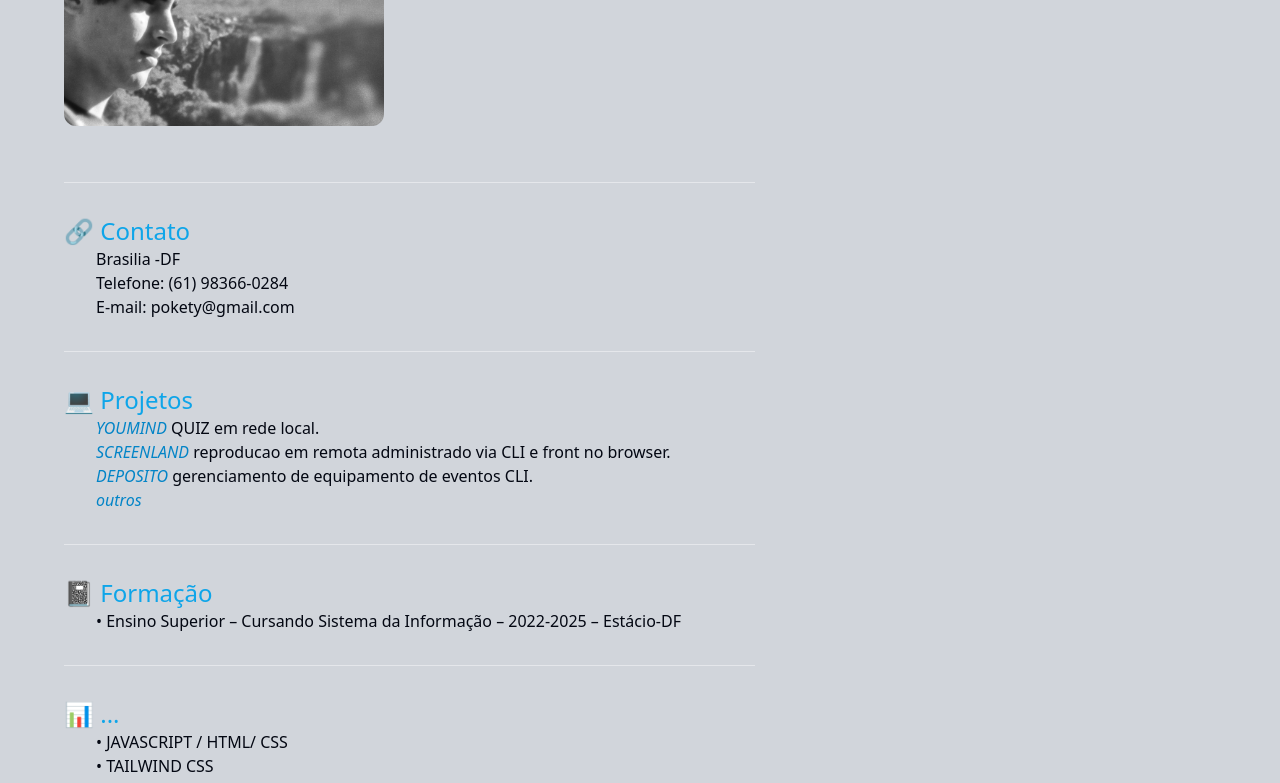
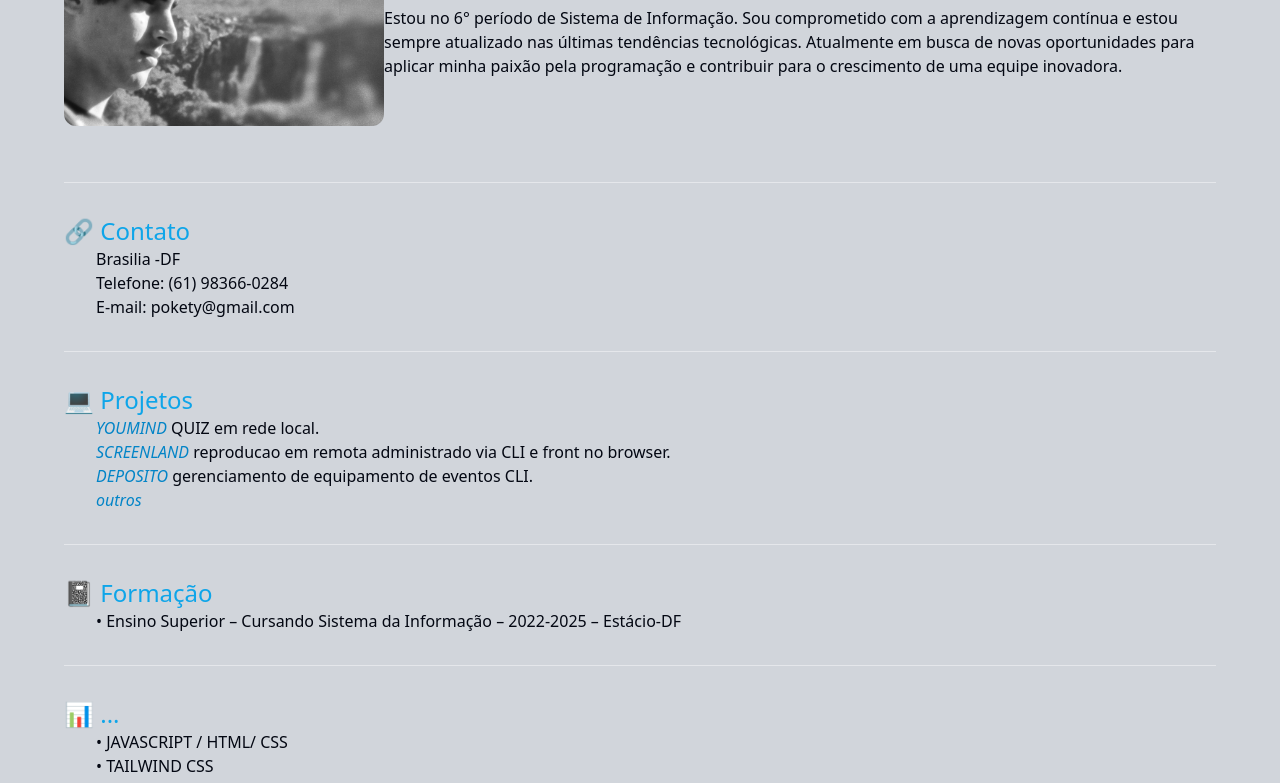
Before and after one commit to pokety/pokety.github.io, a plain HTML site: page index.html in a window 1280 px wide. Shown: the part 118-901 px from the top of the page. Drawn offline with nearby package versions, Linux system fonts and the light colour scheme.

Commit message:
Update index.html

```diff
--- a/index.html
+++ b/index.html
@@ -14,7 +14,8 @@
             <div class="flex flex-col   ">
                 <h1 class="text-sky-500 text-3xl ml-8 " id="-claudio-amilton">Claudio Amilton da Silva</h1>
                 <br/>
-
+                <p>Estou no 6° período de Sistema de Informação. Sou comprometido com a aprendizagem contínua e estou sempre atualizado nas últimas tendências tecnológicas.
+Atualmente em busca de novas oportunidades para aplicar minha paixão pela programação e contribuir para o crescimento de uma equipe inovadora.<p/>
             </div>
 
         </div>
```
